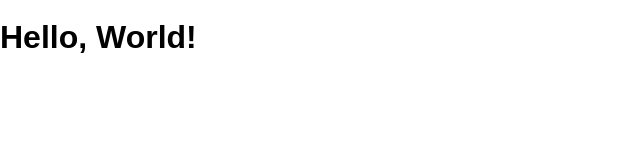
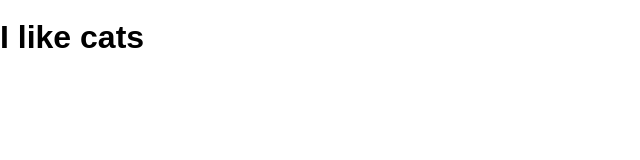
Before and after one commit to agormish/hello-world-2, a website: page public/index.html in a window 1280 px wide. Shown: the whole page, without its empty margins (0-640 px from the left). Drawn offline with Linux system fonts and the light colour scheme.

Commit message:
hello world

```diff
--- a/public/index.html
+++ b/public/index.html
@@ -8,6 +8,7 @@
     <link rel="stylesheet" href="/screen.css">
   </head>
   <body>
-    <h1 class='hello-world'>Hello, World!</h1>
+    <h1 class='hello-world'>I like cats</h1>
+
   </body>
 </html>
```
